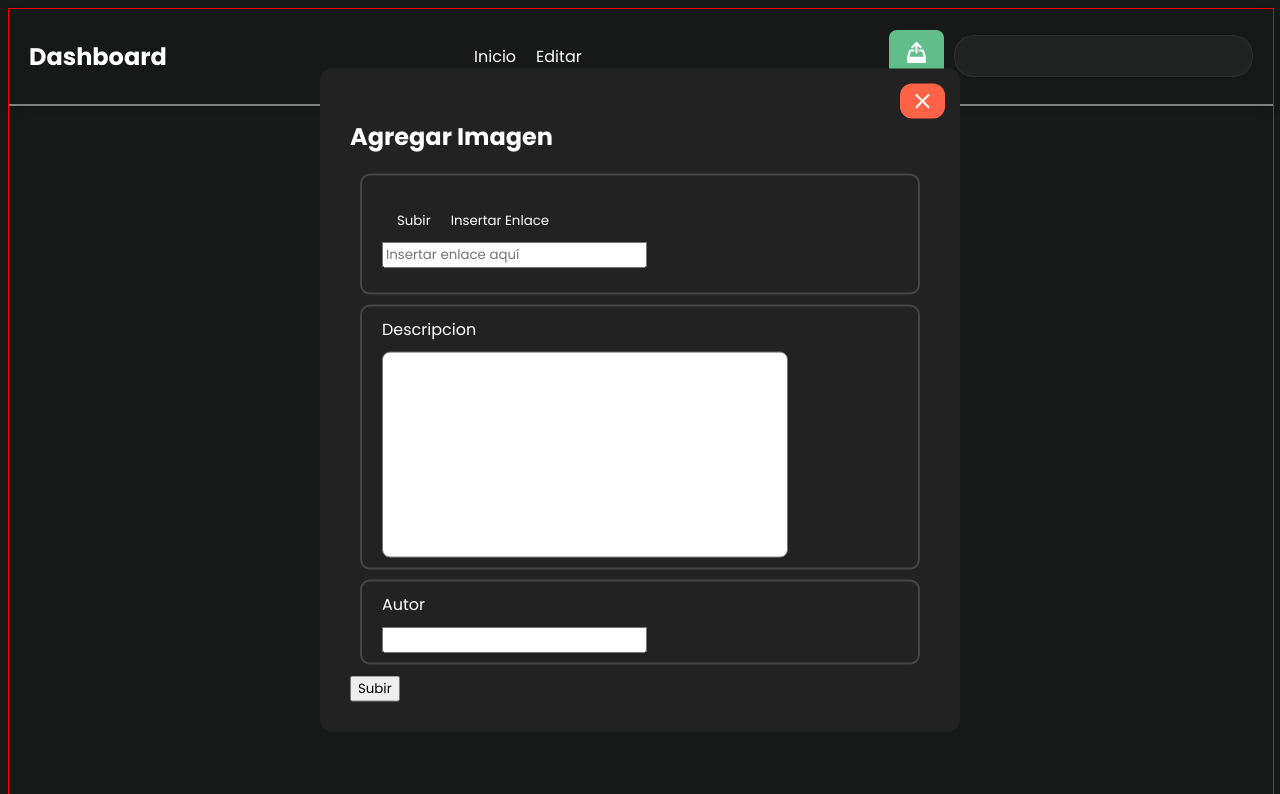
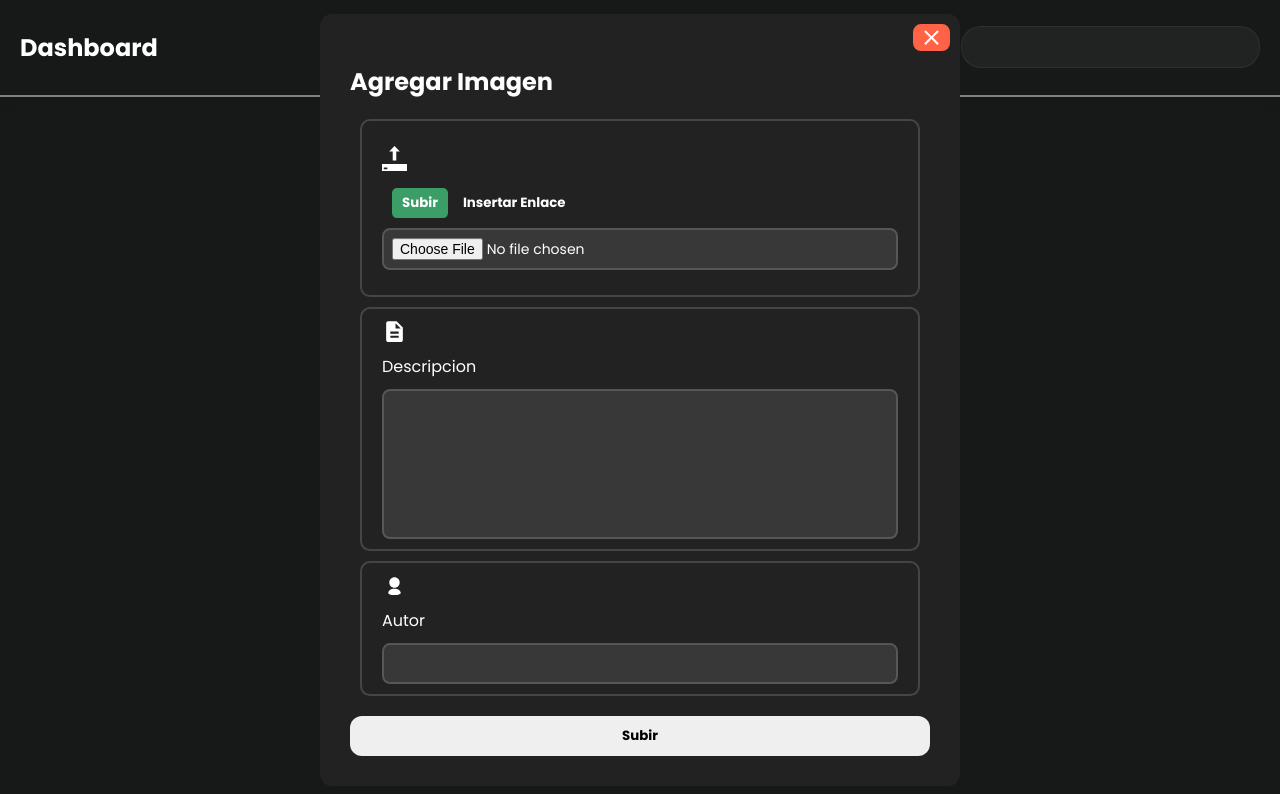
Before and after one commit to DavidMC-35/gallery-app, a Vue app: page / in a window 1280 px wide. Both pictures are taken after a click on the button 916 px from the left and 56 px from the top of the page. Shown: the top 794 px of the page. Built offline with nearby package versions, Linux system fonts and the light colour scheme.

Commit message:
Modificación del grid para visualizar las imagenes

```diff
--- a/src/App.vue
+++ b/src/App.vue
@@ -33,7 +33,7 @@
 <style scoped>
 
   .dashboard{
-    border: 1px solid red;
+    /* border: 1px solid red; */
     height: 100vh;
     width: 100%;
   }
--- a/src/assets/style.css
+++ b/src/assets/style.css
@@ -4,4 +4,6 @@
 
 body{
     background-color: #171918;
+    margin: 0;
+    padding: 0;
 }
--- a/src/components/gallery/GalleryContainer.vue
+++ b/src/components/gallery/GalleryContainer.vue
@@ -30,10 +30,14 @@
 </script>
 
 <style scoped>
-    gallery-grid {
+.gallery-container {
+    width: 100%;
+}
+
+.gallery-grid {
     display: grid;
-    grid-template-columns: repeat(auto-fill, minmax(250px, 1fr));
-    gap: 16px;
-    padding: 16px;
-    }
+    grid-template-columns: repeat(4, 1fr);
+    gap: 10px;
+    padding: 20px;
+}
 </style>
--- a/src/components/gallery/GalleryForm.vue
+++ b/src/components/gallery/GalleryForm.vue
@@ -2,29 +2,42 @@
     <h2>Agregar Imagen</h2>
     <form @submit.prevent="submitForm">
         <div class="file-section">
+            <svg xmlns="http://www.w3.org/2000/svg" width="25" height="25" viewBox="0 0 24 24"><path fill="#ffffff" d="M0 17.143V24h24v-6.857zm5.143 5.143H1.714v-1.714h3.429zm12-17.143h-3.429v8.571h-3.429V5.143H6.856L11.999 0z"/></svg>
             <div class="upload-options">
-                <button type="button" class="file-option" @click="handleUploadFile('subir')">Subir</button>
-                <button type="button" class="file-option" @click="handleUploadFile('insertar')">Insertar Enlace</button>
-                </div>
+                <button type="button"
+                    class="file-option"
+                    :class="{ active: fileOption === 'subir' }"
+                    @click="handleUploadFile('subir')"
+                    >Subir
+                </button>
+                <button type="button"
+                    class="file-option"
+                    :class="{ active: fileOption === 'insertar' }"
+                    @click="handleUploadFile('insertar')"
+                    >Insertar Enlace
+                </button>
+            </div>
             <div>
                 <input v-if="fileOption === 'subir'" type="file" @change="handleFileChange">
                 <input v-else v-model="imageURL" type="text" placeholder="Insertar enlace aquí">
             </div>
         </div>
 
-        <div class="field-data">
+        <div class="field-form">
+            <svg xmlns="http://www.w3.org/2000/svg" width="60" height="60" viewBox="0 0 24 24"><path fill="#ffffff" d="M8 18h8v-2H8zm0-4h8v-2H8zm-2 8q-.825 0-1.412-.587T4 20V4q0-.825.588-1.412T6 2h8l6 6v12q0 .825-.587 1.413T18 22zm7-13h5l-5-5z"/></svg>
             <label for="">Descripcion</label>
             <textarea name="" v-model="description" id="description"></textarea>
         </div>
 
-        <div class="field-data">
+        <div class="field-form">
+            <svg xmlns="http://www.w3.org/2000/svg" width="60" height="60" viewBox="0 0 24 24"><path fill="#ffffff" d="M17 9c0-1.381-.56-2.631-1.464-3.535C14.631 4.56 13.381 4 12 4s-2.631.56-3.536 1.465C7.56 6.369 7 7.619 7 9s.56 2.631 1.464 3.535C9.369 13.44 10.619 14 12 14s2.631-.56 3.536-1.465A4.98 4.98 0 0 0 17 9M6 19c0 1 2.25 2 6 2c3.518 0 6-1 6-2c0-2-2.354-4-6-4c-3.75 0-6 2-6 4"/></svg>
             <label for="">Autor</label>
             <input v-model="author" type="text">
         </div>
 
         <div>
             <button @click="closeModal" class="btn" id="close-btn"><svg xmlns="http://www.w3.org/2000/svg" width="60" height="60" viewBox="0 0 24 24"><path fill="#ffffff" d="M6.4 19L5 17.6l5.6-5.6L5 6.4L6.4 5l5.6 5.6L17.6 5L19 6.4L13.4 12l5.6 5.6l-1.4 1.4l-5.6-5.6z"/></svg></button>
-            <button type="submit">Subir</button>
+            <button type="submit" id="addBtn">Subir</button>
         </div>
     </form>
 </template>
@@ -36,7 +49,7 @@ import { defineEmits } from "vue"
 
 const emit = defineEmits(['newImage','close'])
 
-const fileOption = ref("");
+const fileOption = ref("subir");
 const selectedFile = ref(null);
 const imageURL = ref("");
 const description = ref("");
@@ -48,7 +61,11 @@ const closeModal = () => {
 };
 
 const handleUploadFile = (option) => {
-    fileOption.value = option
+    fileOption.value = option;
+    // Si el usuario cambia a "insertar", limpiar el archivo seleccionado
+    if (option === "insertar") {
+        selectedFile.value = null;
+    }
 }
 
 const handleFileChange = (event) => {
@@ -133,14 +150,6 @@ const submitForm = () => {
     color: #ffffff;
 }
 
-
-.upload-options{
-    /* background-color: aqua; */
-    display: flex;
-    gap: 10px;
-    padding: 5px 10px;
-}
-
 .upload-options button{
     background-color: transparent;
     border: none;
@@ -148,15 +157,37 @@ const submitForm = () => {
     padding: 5px;
     color: #ffffff;
 }
+.upload-options {
+    display: flex;
+    gap: 10px;
+    padding: 5px 10px;
+}
 
-.file-option:hover{
-    border-radius:5px ;
+.file-option {
+    background-color: transparent;
+    border: none;
+    outline: none;
+    padding: 5px;
+    color: #ffffff;
+    cursor: pointer;
+    font-weight: bold;
+    margin: 5px 0px;
+    transition: all 0.3s ease-in-out;
+}
+
+.file-option:hover {
+    border-radius: 5px;
     background-color: rgba(211, 211, 211, 0.195);
 }
 
-.file-option:focus{
-    border-bottom: 1px solid white;
+.file-option.active {
+    background-color: #3b9e67;
+    color: white;
+    border-radius: 5px;
+    padding: 5px 10px;
+    font-weight: bold;
 }
+
 
 .file-section{
     padding: 25px 20px;
@@ -166,14 +197,8 @@ const submitForm = () => {
     margin: 10px;
 }
 
-#description{
-    width: 400px;
-    height: 200px;
-    resize: none;
-    border-radius: 8px;
-}
 
-.field-data{
+.field-form{
     border: solid 2px rgba(211, 211, 211, 0.2);
     border-radius: 10px;
     margin: 10px;
@@ -186,20 +211,53 @@ const submitForm = () => {
     /* margin-bottom: 15px; */
 }
 
-.field-data label{
+.field-form svg{
+    height: 25px;
+    width: 25px;
+}
+
+.field-form label{
     color: white;
 }
 
-.btn{
-    padding: 5px 10px;
-    background-color: #3b9e67;
-    border-radius: 12px;
-    border: none;
-    margin: 5px;
-    cursor: pointer;
+input[type="text"],
+input[type="file"],
+textarea {
+    width: 100%;
+    padding: 8px;
+    border: 2px solid rgba(211, 211, 211, 0.2);
+    border-radius: 8px;
+    background-color: rgba(255, 255, 255, 0.1);
+    color: white;
+    font-size: 14px;
+    outline: none;
+    transition: all 0.3s ease-in-out;
+    box-sizing: border-box;
 }
 
+input[type="text"]:focus,
+input[type="file"]:focus,
+textarea:focus {
+    border-color: #3b9e67;
+    background-color: rgba(255, 255, 255, 0.2);
+    box-shadow: 0 0 5px rgba(59, 158, 103, 0.5);
+}
+
+textarea {
+    height: 150px;
+    resize: none;
+}
+
+input::placeholder,
+textarea::placeholder {
+    color: rgba(255, 255, 255, 0.5);
+}
+
+
 #close-btn{
+    border: none;
+    outline: none;
+    border-radius: 8px;
     background-color: tomato;
     position: absolute;
     top: 10px;
@@ -207,11 +265,12 @@ const submitForm = () => {
     display: flex;
     justify-content: center;
     align-items: center;
+    cursor: pointer;
     transition: all 0.3s;
 }
 
 #close-btn:hover svg{
-    transform: translateY(-2px);
+    transform: scale(1.1);
     transition: all 0.3s;
 
 }
@@ -220,80 +279,25 @@ const submitForm = () => {
     height: 25px;
     width: 25px;
     transition: all 0.3s;
-
 }
 
-/* .form-container {
-    display: flex;
-    justify-content: center;
-    align-items: center;
-    background-color: #f5f5f5;
+#addBtn{
+    margin-top: 10px;
+    padding: 10px 12px;
+    width: 100%;
+    border: none;
+    cursor: pointer;
+    border-radius: 12px;
+    transition: all 0.3s ease-in-out;
+    font-weight: bold;
 }
 
-.form {
-    display: flex;
-    flex-direction: column;
-    align-items: center;
-    gap: 15px;
-    padding: 20px;
-    background-color: white;
-    border-radius: 12px;
-    box-shadow: 0px 4px 10px rgba(0, 0, 0, 0.1);
-    width: 100%;
-    max-width: 400px;
+#addBtn:hover{
+    background-color: #3b9e67;
+    color: #ffffff;
+    /* transition: all 0.3s ease-in-out; */
 }
 
-.form h2 {
-    margin: 0;
-    font-size: 1.5rem;
-    color: #333;
-}
 
-input[type="file"] {
-    padding: 10px;
-    border: 1px solid #ccc;
-    border-radius: 8px;
-    width: 100%;
-    cursor: pointer;
-    transition: border-color 0.3s;
-}
 
-input[type="file"]:hover {
-    border-color: #888;
-}
-
-.image-preview {
-    display: flex;
-    flex-direction: column;
-    align-items: center;
-    gap: 10px;
-    width: 100%;
-}
-
-.image-preview img {
-    max-width: 100%;
-    border-radius: 8px;
-    box-shadow: 0px 4px 10px rgba(0, 0, 0, 0.1);
-}
-
-button {
-    padding: 12px 20px;
-    border-radius: 8px;
-    border: none;
-    background-color: crimson;
-    color: white;
-    font-size: 1rem;
-    cursor: pointer;
-    transition: background-color 0.3s, transform 0.2s;
-    width: 100%;
-}
-
-button:hover {
-    background-color: darkred;
-    transform: translateY(-2px);
-}
-
-button:active {
-    transform: translateY(0);
-} */
 </style>
--- a/src/components/gallery/GalleryImage.vue
+++ b/src/components/gallery/GalleryImage.vue
@@ -1,9 +1,9 @@
 <template>
-    <div class="gallery-image">
-        <img :src="file" alt="" >
-        <div class="info">
-            <p>{{ description }}</p>
-            <p>{{ author }}</p>
+    <div class="gallery-card">
+        <img :src="file" alt="" class="card-image">
+        <div class="card-content">
+            <h3 class="card-title">{{ description }}</h3>
+            <p class="author">Autor: {{ author }}</p>
         </div>
     </div>
 </template>
@@ -33,20 +33,62 @@
 
 <style scoped>
 
-    .gallery-image{
-        height: auto;
-        width: 450px;
-        background-color: lightgray;
-        display: flex;
-        justify-content: center;
-        align-items: center;
-        flex-direction: column;
-        border-radius: 12px;
+.gallery-card {
+    background: white;
+    border-radius: 8px;
+    overflow: hidden;
+    cursor: pointer;
+    transition: transform 0.3s ease, box-shadow 0.3s ease;
+}
+
+    .gallery-card:hover {
+        transform: translateY(-5px);
+        box-shadow: 0 6px 12px rgba(0,0,0,0.15);
     }
 
-    .gallery-image img{
-        height: 350px;
-        width: 400px;
-    }
+
+.gallery-card:hover {
+    transform: translateY(-5px);
+    box-shadow: 0px 8px 15px rgba(0, 0, 0, 0.2);
+}
+
+.card-image {
+    width: 100%;
+    height: 200px;
+    object-fit: cover;
+}
+
+.gallery-image {
+    width: 100%;
+    height: 200px;
+    object-fit: cover;
+    border-bottom: 1px solid #ddd;
+}
+
+.card-info {
+    padding: 15px;
+    text-align: center;
+}
+
+.author {
+    font-size: 0.9rem;
+    color: #777;
+}
+
+.card-content {
+    padding: 15px;
+}
+
+.card-title {
+    margin: 0 0 5px 0;
+    font-size: 1rem;
+}
+
+.card-meta {
+    display: flex;
+    justify-content: space-between;
+    color: var(--light-text);
+    font-size: 0.8rem;
+}
 
 </style>
--- a/src/components/gallery/GalleryModal.vue
+++ b/src/components/gallery/GalleryModal.vue
@@ -34,6 +34,7 @@ const emit = defineEmits(['close']);
     padding: 20px;
     border-radius: 12px;
     background-color: #222 ;
+    z-index: 9999;
 }
 
 .modal-content{
```
